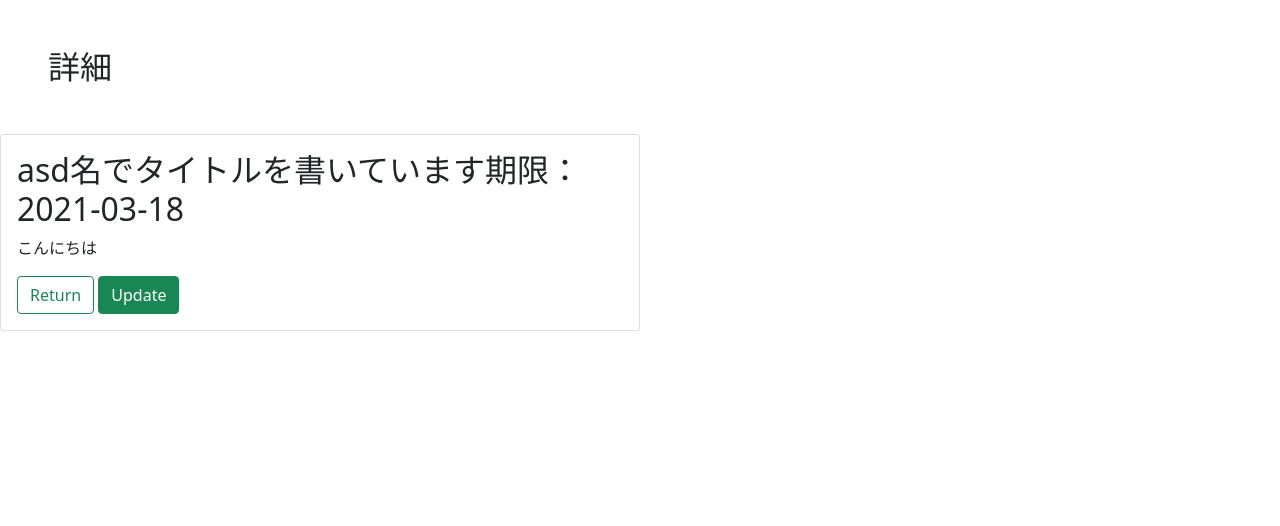
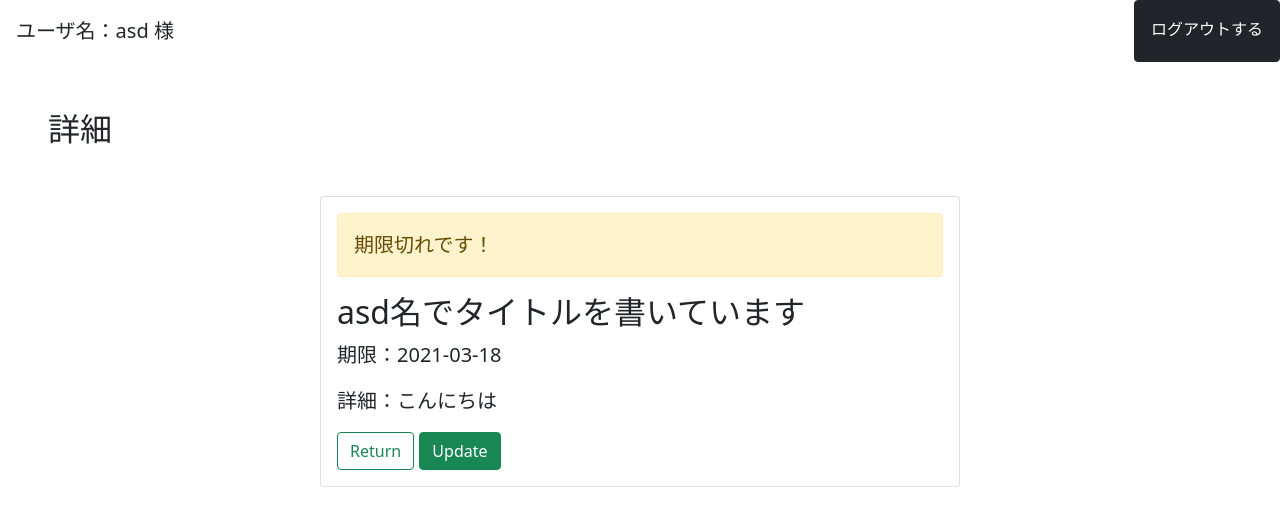
Before and after one commit to N-Naoto/flask_login, a Flask app: page /detail/1 in a window 1280 px wide. Shown: the top 526 px of the page. Run offline with Flask 2, Linux system fonts and the light colour scheme; a user stored in the database is signed in; data comes from the database, SQL or seed files in the repository; both versions use the stored data as it was after the commit; parts of the project's set-up code (start-up, migrations or seed data) failed here and were passed over.

Commit message:
一通りのデザイン終了

```diff
--- a/app/app.py
+++ b/app/app.py
@@ -44,8 +44,9 @@ def create():
 
 @app.route('/detail/<int:id>')
 def read(id):
+    name = session["user_name"]
     post = Post.query.get(id)
-    return render_template('detail.html', post=post)
+    return render_template('detail.html', post=post, today=date.today(),name=name)
 
 
 @app.route('/update/<int:id>', methods=['GET', 'POST'])
--- a/app/static/css/index.css
+++ /dev/null
@@ -1,5 +0,0 @@
-.nav_bar {
-    background-color:beige;
-}
-.nav_bar a {
-}
--- /dev/null
+++ b/app/static/css/index_detail.css
@@ -0,0 +1,8 @@
+body {
+    font-size: 20px;
+}
+
+.nav_bar {
+    display: flex;
+    justify-content: space-between;
+}
--- a/app/templates/detail.html
+++ b/app/templates/detail.html
@@ -1,10 +1,22 @@
 {% extends 'base.html' %}
+{% block head%}
+<link rel="stylesheet" href="../static/css/index_detail.css">
+{% endblock %}
+
 {% block body %}
+<nav class="nav_bar">
+    <p class="m-3">ユーザ名：{{name}} 様</p>
+    <a href="/logout" class="btn btn-dark btn_logout p-3">ログアウトする</a>
+</nav>
 <h2 class='m-5'>詳細</h2>
-<div class="card w-50 mb-3">
+<div class="card w-50 mb-3" style="margin: auto;">
     <div class="card-body">
-        <h2 class="card-title">{{post.title}}期限：{{post.due.date()}}</h2>
-        <p>{{post.detail}}</p>
+        {% if post.due.date() < today %}
+        <div class="alert alert-warning" role="alert">期限切れです！</div>
+        {% endif %}
+        <h2 class="card-title">{{post.title}}</h2>
+        <p>期限：{{post.due.date()}}</p>
+        <p>詳細：{{post.detail}}</p>
         <a href="/" class="btn btn-outline-success" role='button'>Return</a>
         <a class="btn btn-success" href="/update/{{ post.id }}" role='button'>Update</a>
     </div>
```
Also changed, not shown: app/templates/index.html (+8 -8 lines), app/templates/newcomer.html (+4 -3 lines), app/templates/top.html (+5 -8 lines), README.md, models/todo.db.
